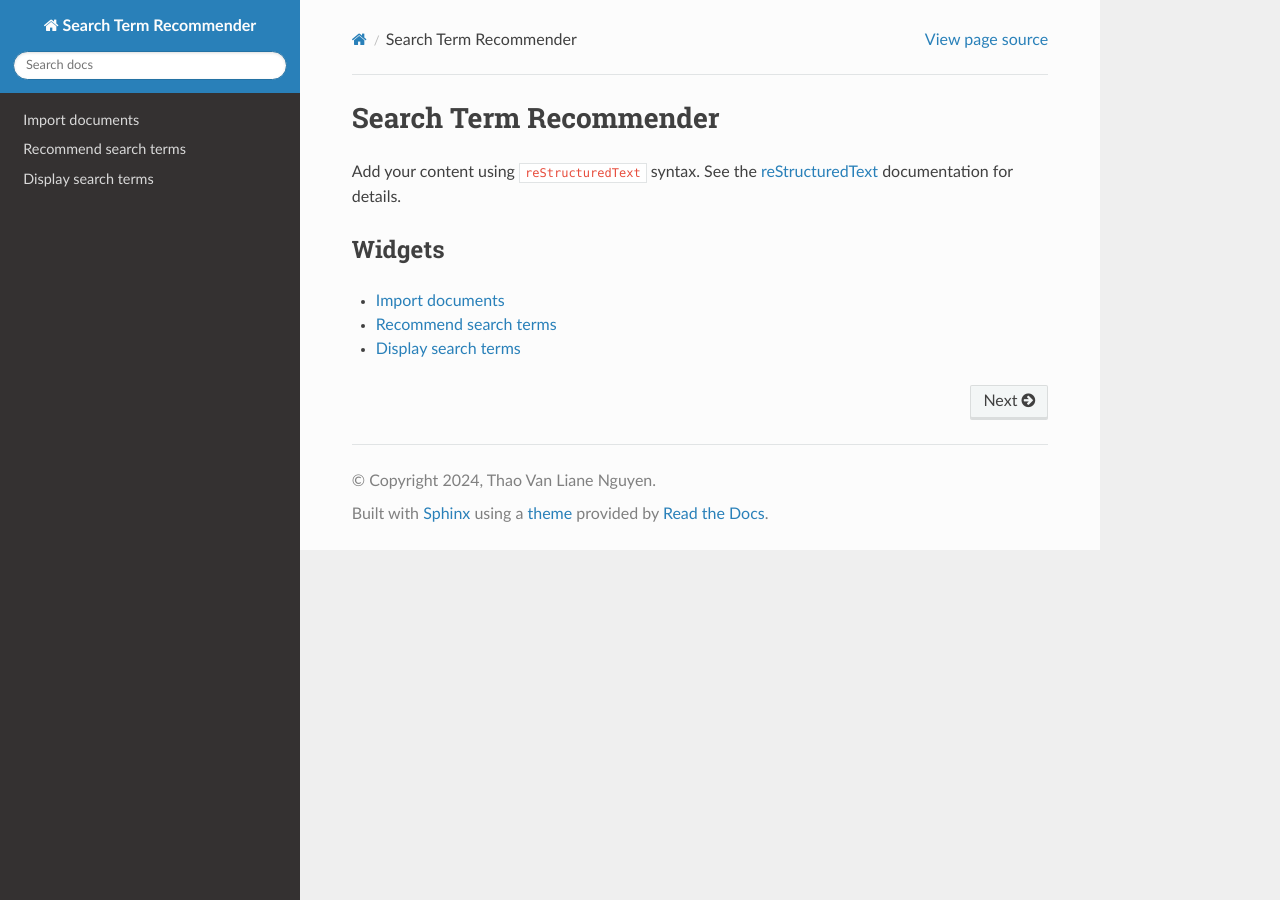
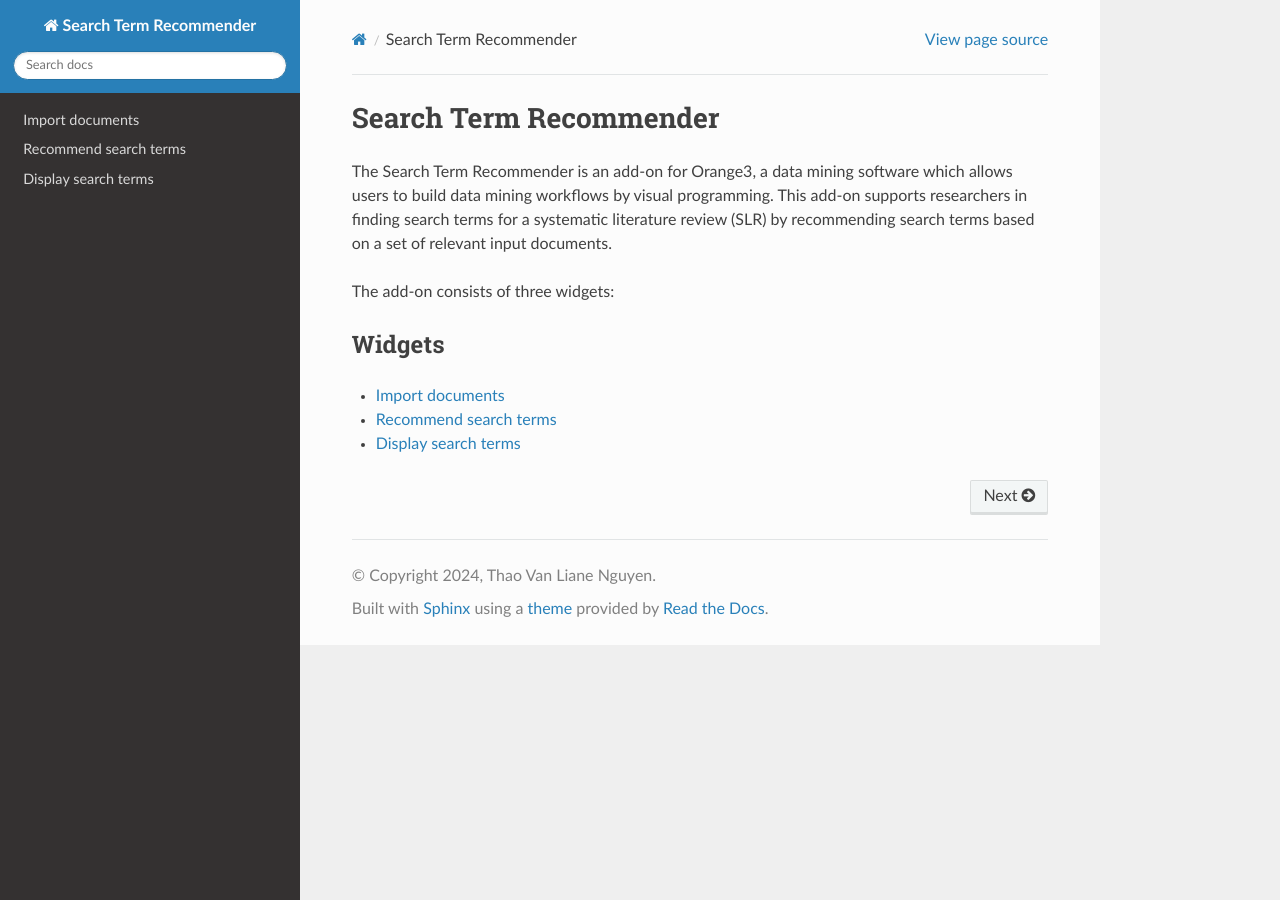
Before and after one commit to liaaneeee/Search-Term-Recommender, a Sphinx documentation site: the page built from docs/index.rst, in a window 1280 px wide. Built offline with Sphinx 7.4.7 and the Read the Docs theme 3.1.0, drawn with Linux system fonts in a browser that asks for light colours.

Commit message:
Modified documentation index page

```diff
--- a/docs/index.rst
+++ b/docs/index.rst
@@ -6,9 +6,9 @@
 Search Term Recommender
 =======================
 
-Add your content using ``reStructuredText`` syntax. See the
-`reStructuredText <https://www.sphinx-doc.org/en/master/usage/restructuredtext/index.html>`_
-documentation for details.
+The Search Term Recommender is an add-on for Orange3, a data mining software which allows users to build data mining workflows by visual programming. This add-on supports researchers in finding search terms for a systematic literature review (SLR) by recommending search terms based on a set of relevant input documents.
+
+The add-on consists of three widgets:
 
 
 Widgets
```
